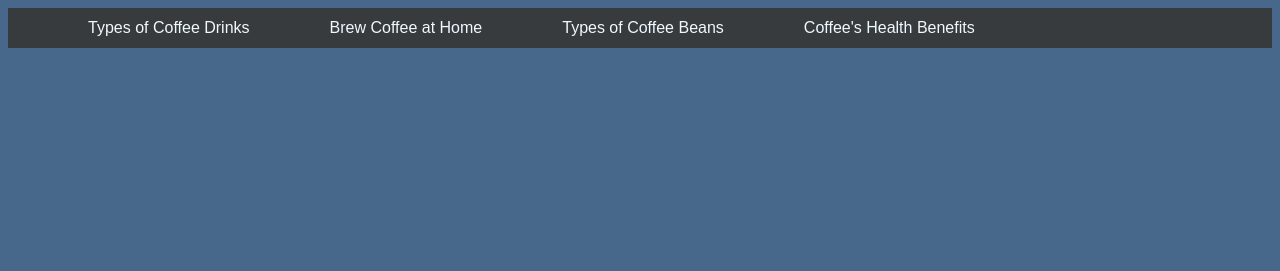
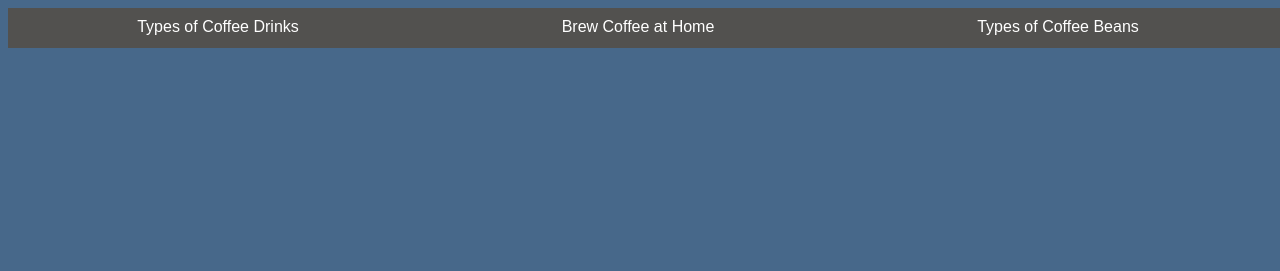
Before and after one commit to YuChaoci/bfsuyu.gthub.io, a plain HTML site: page html (2)/index.html in a window 1280 px wide. Shown: the top 271 px of the page. Drawn offline with Linux system fonts and the light colour scheme.

Commit message:
Add files via upload

```diff
--- a/html (2)/index.html
+++ b/html (2)/index.html
@@ -11,10 +11,8 @@
                 <h3>Welcome to the world of coffee.</h3>
                 <p><i>A bad day with coffee is better than a good day without it!</i></p>
             </div>
-        </body>
-        <body>
             <div class="nav">
-                <ul class="navlist">
+                <ul>
                     <li><a href="index1.html">Types of Coffee Drinks</a></li>
                     <li><a href="index2.html">Brew Coffee at Home</a></li>
                     <li><a href="index3.html">Types of Coffee Beans</a></li>
--- a/html (2)/style.css
+++ b/html (2)/style.css
@@ -14,17 +14,61 @@ body{
     color: rgb(235, 236, 241);
 }
 
+
+
+ul{
+
+    list-style-type:none;
+    margin:0;
+    padding: 0px;
+    overflow:hidden;
+    height:40px;
+    background-color:rgb(82, 81, 79);
+    position: absolute;
+
+}
+
+
+
+li{
+    float:left;
+    padding: 10px;
+
+}
+
+
+
+li a{
+
+    display:block;
+    width: 400px;
+    color:white;
+    text-align:center;
+    padding:45px110px;
+    text-decoration:none;
+
+}
+
+
+
+li a:hover {
+
+    background-color:rgb(97, 144, 163);
+}
+
+/*
 .nav {
+    width: 2000px;
     height: 40px;
     background-color: #373b3d;
+    margin: auto;
     display: flex;
     justify-content: space-between;
     align-items: center;
-    position: relative;
-    margin: 0;
+    position: absolute;
 }
 
-.navlist li{
+.nav ul li{
     list-style: none;
     width: 200px
     height: 40px;
@@ -41,4 +85,4 @@ body{
     font-size: 15px;
     text-decoration: none;
     color:aliceblue;
-}
+} */
```
Also changed, not shown: html (2)/index4.html (+1 -0 lines), html (2)/sidebar.html (added, +24 -0 lines), html (2)/sidebar.css (added).
